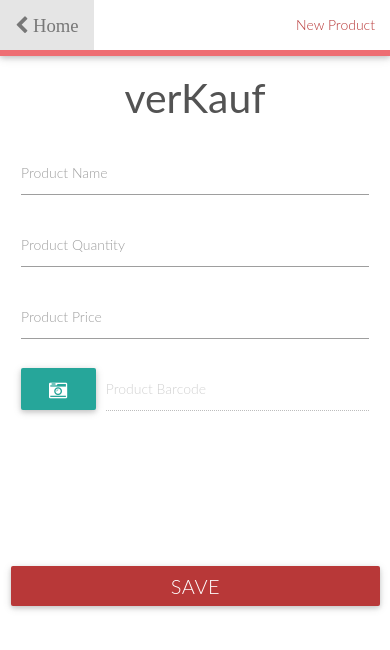
After one commit to fredrickabayie/verkauf, a PHP site: page /addproduct_page.html in a window 390 px wide. The commit adds this page. Shown: the top 650 px of the page. Run offline with PHP 8.4, Linux system fonts and the light colour scheme.

Commit message:
Build
Working on the home page and testing by building in phone gap to make
sure all the buttons work.

```diff
--- /dev/null
+++ b/www/addproduct_page.html
@@ -0,0 +1,125 @@
+<!--
+<?php
+$msie = strpos ( $_SERVER ["HTTP_USER_AGENT"], 'MSIE' ) > 0;
+if ( !$msie ) {
+  header ( "Content-Type: application/xhtml+xml; charset=UTF-8" );
+} else {
+  header ("Content-Type: text/html; charset=UTF-8");
+}
+?>
+-->
+
+<!DOCTYPE html PUBLIC "-//WAPFORUM//DTD XHTML Mobile 1.2//EN"
+"http://www.openmobilealliance.org/tech/DTD/xhtml-mobile12.dtd">
+<!--
+    Copyright (c) 2012-2014 Adobe Systems Incorporated. All rights reserved.
+
+    Licensed to the Apache Software Foundation (ASF) under one
+    or more contributor license agreements.  See the NOTICE file
+    distributed with this work for additional information
+    regarding copyright ownership.  The ASF licenses this file
+    to you under the Apache License, Version 2.0 (the
+    "License"); you may not use this file except in compliance
+    with the License.  You may obtain a copy of the License at
+
+    http://www.apache.org/licenses/LICENSE-2.0
+
+    Unless required by applicable law or agreed to in writing,
+    software distributed under the License is distributed on an
+    "AS IS" BASIS, WITHOUT WARRANTIES OR CONDITIONS OF ANY
+     KIND, either express or implied.  See the License for the
+    specific language governing permissions and limitations
+    under the License.
+-->
+<html lang="en" xmlns="http://www.w3.org/1999/xhtml">
+    <head>
+        <meta charset="utf-8" />
+        <meta name="format-detection" content="telephone=no" />
+        <meta name="msapplication-tap-highlight" content="no" />
+        <!-- WARNING: for iOS 7, remove the width=device-width and height=device-height attributes. See https://issues.apache.org/jira/browse/CB-4323 -->
+        <meta name="viewport" content="user-scalable=no, initial-scale=1, maximum-scale=1, minimum-scale=1, width=device-width, height=device-height" />
+        <link rel="stylesheet" type="text/css" href="css/index.css" />
+        <link rel="stylesheet" type="text/css" href="spec/lib/materialize/css/materialize.min.css" media="screen,projection" />
+        <link rel="stylesheet" type="text/css" href="spec/lib/font-awesome-4.4.0/css/font-awesome.min.css" />
+        <title>Verkauf</title>
+    </head>
+    <body>
+
+        <div class="app">
+
+             <nav style="">
+                    <div class="nav" style="">
+                        <div class="navbar-fixed">
+                          <ul class="">
+                            <li>
+                                <a href="index.html"><i style="color:#777777" class="fa fa-chevron-left fa-lg"> Home</i></a></li>
+                          </ul>
+                            <ul class="right">
+                                <li><a class="brand" style="color:#b83838">New Product</a></li>
+                            </ul>
+                        </div>
+                    </div>
+                  </nav>
+
+            <div class="row">
+
+                <h3>verKauf</h3>
+
+                <form class="col s12">
+
+                    <div class="input-field col s12 m6 l6">
+                        <input id="productName" type="text" class="validate" length="12" />
+                        <label for="productName">Product Name</label>
+                    </div>
+
+                    <div class="input-field col s12 m6 l6">
+                        <input id="productQuantity" type="number" class="validate" />
+                        <label for="productQuantity">Product Quantity</label>
+                    </div>
+
+                    <div class="input-field col s12 m6 l6">
+                        <input id="productPrice" type="text" class="validate" />
+                        <label for="productPrice">Product Price</label>
+                    </div>
+
+                    <div class="file-field input-field col s12 m6 l6">
+                        <div class="btn" id="addproduct_barcodescan_btn">
+                            <span><i class="fa fa-camera-retro"></i></span>
+                        </div>
+
+                        <div class="file-path-wrapper">
+                            <input id="productBarcode" type="text" class="validate" placeholder="Product Barcode" disabled />
+                        </div>
+                    </div>
+
+                    <div id="addproduct_save_container" class="input-field col s12 m6 l6">
+                        <a style="width:100%" class="waves-effect waves-light btn" id="addproduct_save_btn" href="#">Save </a>
+                    </div>
+
+<!--
+                    <div style="" class="input-field col s12">
+                         <div class="chip">
+                             Tag
+                             <i class="material-icons">close</i>
+                         </div>
+                    </div>
+-->
+
+<!--
+                    <div style="text-align:center" class="input-field col s12">
+                        <i class="fa fa-spinner fa-lg fa-spin"></i>
+                    </div>
+-->
+
+                </form>
+
+            </div>
+
+        </div>
+
+        <script type="text/javascript" src="cordova.js"></script>
+        <script type="text/javascript" src="spec/lib/jquery-2.1.4.min.js"></script>
+        <script type="text/javascript" src="spec/lib/materialize/js/materialize.min.js"></script>
+        <script type="text/javascript" src="js/index.js"></script>
+    </body>
+</html>
--- a/www/css/index.css
+++ b/www/css/index.css
@@ -1,4 +1,75 @@
-/*
-app {
-    background-color: black;
-}*/
+
+body    {
+    margin: 0px;
+    padding: 0px;
+    height: 100%;
+    width: 100%;
+    font-weight: 300;
+    line-height: 1.4;
+    font-size: 20px;
+    font-family: 'Lato', sans-serif;
+    color: #535353;
+/*    background: #dfdfdf; */
+}
+
+.app    {
+/*    background-color: green;*/
+    margin: 0px;
+    padding: 0px 0px 4px 0px;
+    top: 0px;
+    height: inherit;
+    text-align: center;
+}
+
+#addproduct_save_container  {
+/*    background-color: aqua;*/
+    position: relative;
+    top: 140px;
+    bottom: 0px;
+    margin-top: inherit;
+    padding: 0px;
+    margin: 0px;
+}
+
+.nav  {
+    background-color: white;
+    display: block;
+    line-height: 50px;
+    height: 50px;
+}
+
+nav {
+     display: block;
+    line-height: 30px;
+    height: 30px;
+}
+
+#addproduct_save_btn   {
+    background: #b83838;
+    color: #fff;
+    display: block;
+    padding: 0px 10px;
+    line-height: 40px;
+    height: 40px;
+    text-decoration: none;
+}
+
+
+@media screen and (min-width: 768px)
+{
+    body {
+        background: white;
+        text-align: center;
+    }
+
+    #addproduct_save_btn {
+        background: black;
+    }
+
+    .nav {
+        display: black;
+        line-height: 50px;
+        height: 50px;
+}
+
+}
--- a/www/js/index.js
+++ b/www/js/index.js
@@ -40,7 +40,7 @@ $(function () {
         productPrice = encodeURI(document.getElementById("productPrice").value);
         productBarcode = encodeURI(document.getElementById("productBarcode").value);
 
-        url = "http://10.10.56.45/mobile_web_2015/midsem/verkauf/www/php/inventory.php?cmd=addproduct_to_inventory&productName=" + productName + "&productQuantity=" + productQuantity + "&productPrice=" + productPrice + "&productBarcode" + productBarcode;
+        url = "http://localhost/mobile_web_2015/midsem/verkauf/www/php/inventory.php?cmd=addproduct_to_inventory&productName=" + productName + "&productQuantity=" + productQuantity + "&productPrice=" + productPrice + "&productBarcode" + productBarcode;
         console.log(url);
 
         messenger = sendRequest(url);
--- a/www/php/inventory.php
+++ b/www/php/inventory.php
@@ -46,11 +46,11 @@ function addproduct_to_inventory ( ) {
 
         if ($addproduct_to_inventory->addproduct_to_inventory_query($productName, $productQuantity, $productPrice, $productBarcode))
         {
-            echo "added";
+            echo ' { "result":1, "status": "Product added to inventory" } ';
         }
         else
         {
-            echo "Not added";
+            echo ' { "result":1, "status": "Failed to add product to inventory" } ';
         }
     }
 }
```
Also changed, not shown: www/index.html (+26 -36 lines).
